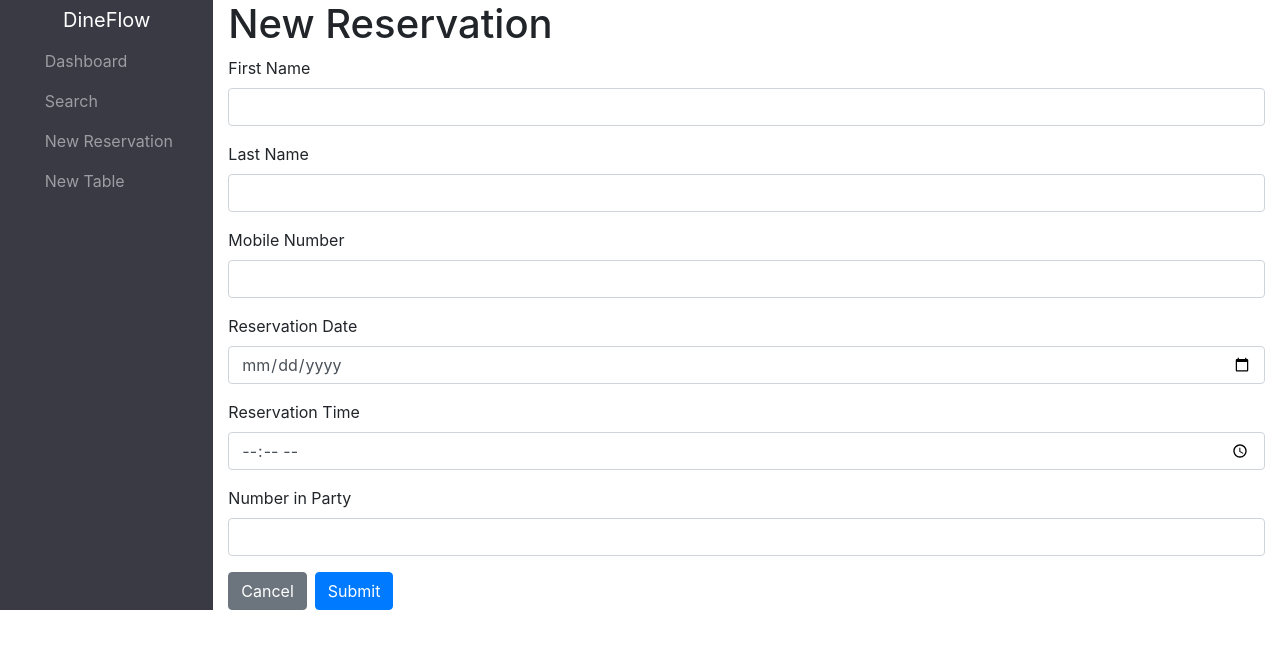
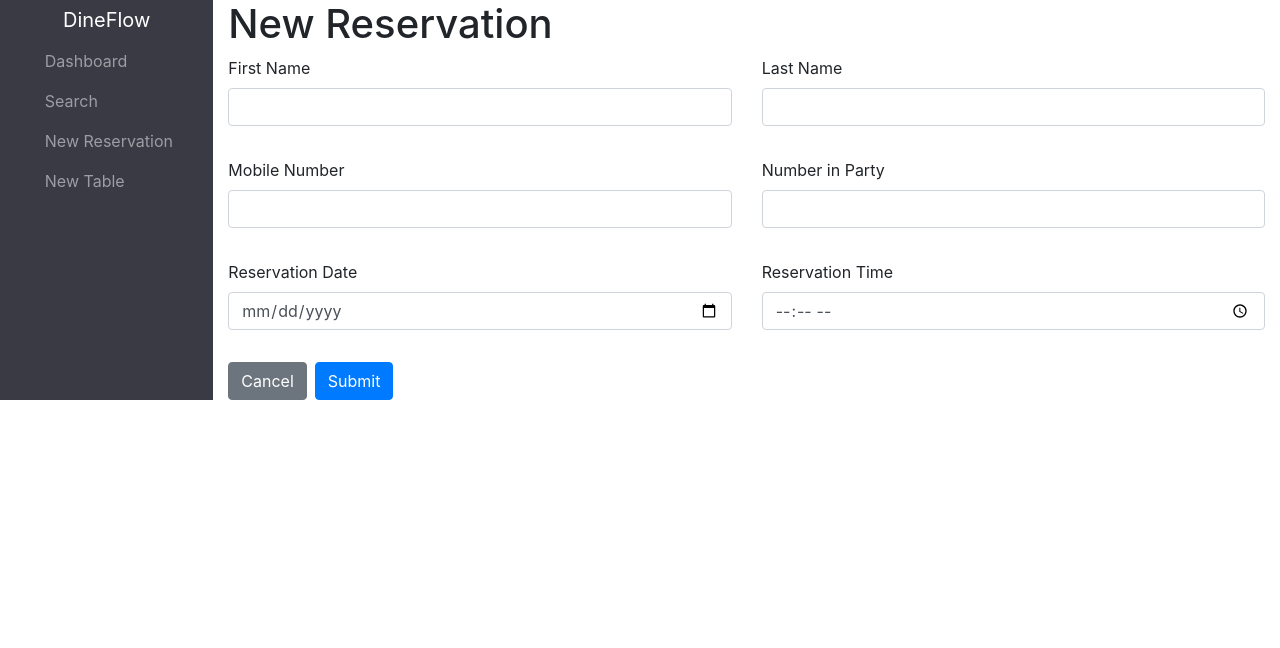
Before and after one commit to cannonspears/dineflow, a React (Create React App) app in the folder front-end/: page /reservations/new in a window 1280 px wide. Shown: the top 648 px of the page. Built offline with nearby package versions, Linux system fonts and the light colour scheme; no server answers; a web font is replaced by a local one.

Commit message:
Reservation form styling

```diff
--- a/front-end/src/layout/NewReservation.js
+++ b/front-end/src/layout/NewReservation.js
@@ -4,6 +4,8 @@
 import ReservationForm from "./ReservationForm";
 
 function NewReservation() {
+  const history = useHistory();
+
   const initialFormData = {
     first_name: "",
     last_name: "",
@@ -13,18 +15,24 @@
     people: "",
   };
 
-  const history = useHistory();
   const [formData, setFormData] = useState({ ...initialFormData });
 
-  const handleChange = (event) => {
+  const handleChange = ({ target: { name, value } }) => {
     setFormData({
       ...formData,
-      [event.target.name]: event.target.value,
+      [name]: value,
     });
   };
 
   const handleSubmit = (event) => {
     event.preventDefault();
+    // createReservation(reservation).then(() => {
+    //   history.push("/");
+    // });
+  };
+
+  const handleCancel = () => {
+    history.push("/");
   };
 
   return (
@@ -33,6 +41,7 @@
       <ReservationForm
         handleChange={handleChange}
         handleSubmit={handleSubmit}
+        handleCancel={handleCancel}
         formData={formData}
         path={"/"}
       />
--- a/front-end/src/layout/ReservationForm.js
+++ b/front-end/src/layout/ReservationForm.js
@@ -4,7 +4,8 @@
 function ReservationForm({ handleChange, handleSubmit, formData, path }) {
   return (
     <form onSubmit={handleSubmit}>
-      <div className="form-group">
+      <div className="row mb-3">
+        <div className="col-6 form-group">
           <label htmlFor="first_name">First Name</label>
           <input
             type="text"
@@ -15,7 +16,7 @@
             value={formData.first_name}
           />
         </div>
-      <div className="form-group">
+        <div className="col-6 form-group">
           <label htmlFor="last_name">Last Name</label>
           <input
             type="text"
@@ -26,7 +27,9 @@
             value={formData.last_name}
           />
         </div>
-      <div className="form-group">
+      </div>
+      <div className="row mb-3">
+        <div className="col-6 form-group">
           <label htmlFor="mobile_number">Mobile Number</label>
           <input
             type="text"
@@ -37,7 +40,20 @@
             value={formData.mobile_number}
           />
         </div>
-      <div className="form-group">
+        <div className="col-6 form-group">
+          <label htmlFor="people">Number in Party</label>
+          <input
+            type="number"
+            className="form-control"
+            id="people"
+            name="people"
+            onChange={handleChange}
+            value={formData.people}
+          />
+        </div>
+      </div>
+      <div className="row mb-3">
+        <div className="col-6 form-group">
           <label htmlFor="reservation_date">Reservation Date</label>
           <input
             type="date"
@@ -48,7 +64,7 @@
             value={formData.reservation_date}
           />
         </div>
-      <div className="form-group">
+        <div className="col-6 form-group">
           <label htmlFor="reservation_time">Reservation Time</label>
           <input
             type="time"
@@ -59,16 +75,6 @@
             value={formData.reservation_time}
           />
         </div>
-      <div className="form-group">
-        <label htmlFor="people">Number in Party</label>
-        <input
-          type="number"
-          className="form-control"
-          id="people"
-          name="people"
-          onChange={handleChange}
-          value={formData.people}
-        />
       </div>
 
       <Link to={path} type="button" className="btn btn-secondary mr-2" role="button">
```
Lines whose indentation alone changed are shown as unchanged.
